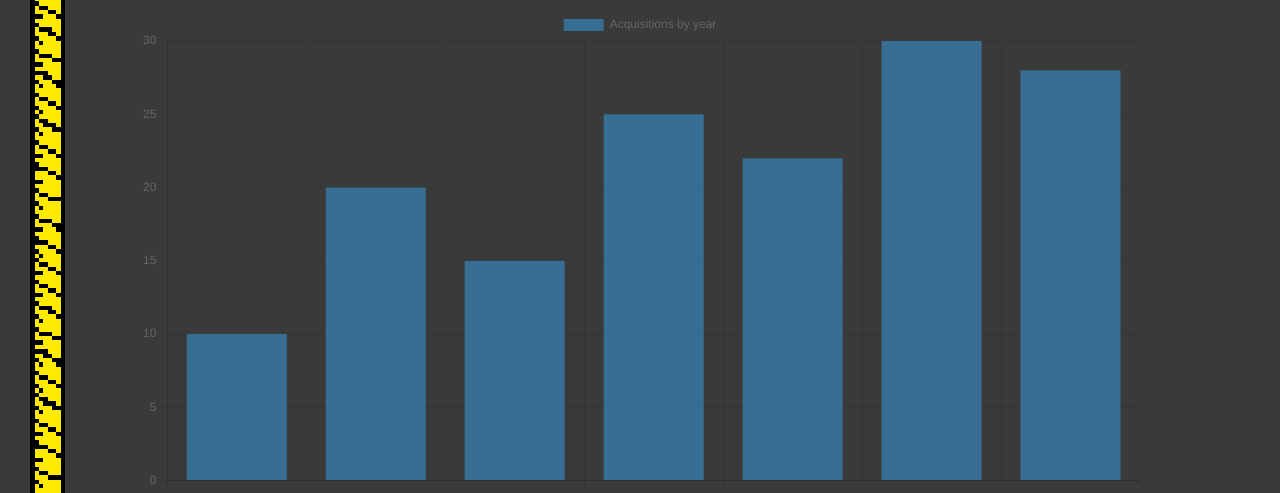
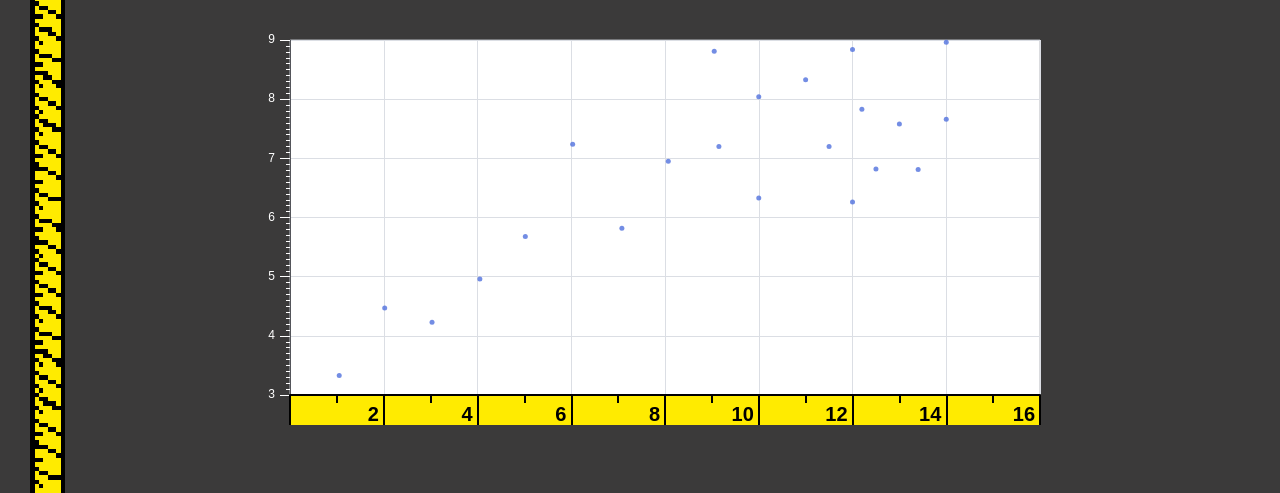
Before and after one commit to bonepill/anthro2, a website built with Vite: page index.html in a window 1280 px wide. Shown: the part 307-800 px from the top of the page. Built offline with nearby package versions, Linux system fonts and the light colour scheme.

Commit message:
use echarts

```diff
--- a/bonepill.css
+++ b/bonepill.css
@@ -19,6 +19,10 @@ body {
 	margin: auto;
 	margin-top: 22vw;
 	width: min(1000px, 85%);
+	#plot{
+	  width: 100%;
+	  height: 500px;
+	}
   }
 }
 
@@ -43,7 +47,7 @@ body {
 
 	#tape {
 	  display: block;
-	  height: 2000px;
+	  height: 5000px;
 	  width: 100%;
 	  background-image: url("measuring-tape.png");
 	  background-repeat: repeat;
--- a/bonepill.js
+++ b/bonepill.js
@@ -1,31 +1,165 @@
 import './init';
 import './bonepill.css';
-import Chart from 'chart.js/auto';
 
-(async function() {
-  const data = [
-    { year: 2010, count: 10 },
-    { year: 2011, count: 20 },
-    { year: 2012, count: 15 },
-    { year: 2013, count: 25 },
-    { year: 2014, count: 22 },
-    { year: 2015, count: 30 },
-    { year: 2016, count: 28 },
-  ];
+import * as echarts from 'echarts';
 
-  new Chart(
-    document.getElementById('plot'),
+var mydata = [
+        [10.0, 8.04],
+        [8.07, 6.95],
+        [13.0, 7.58],
+        [9.05, 8.81],
+        [11.0, 8.33],
+        [14.0, 7.66],
+        [13.4, 6.81],
+        [10.0, 6.33],
+        [14.0, 8.96],
+        [12.5, 6.82],
+        [9.15, 7.2],
+        [11.5, 7.2],
+        [3.03, 4.23],
+        [12.2, 7.83],
+        [2.02, 4.47],
+        [1.05, 3.33],
+        [4.05, 4.96],
+        [6.03, 7.24],
+        [12.0, 6.26],
+        [12.0, 8.84],
+        [7.08, 5.82],
+        [5.02, 5.68],
+      ];
+
+
+var chartDom = document.getElementById('plot');
+var myChart = echarts.init(chartDom);
+var option;
+
+var bounds = {
+  xmin: Math.min(...mydata.map(p => p[0])),
+  xmax: Math.max(...mydata.map(p => p[0])),
+  ymin: Math.min(...mydata.map(p => p[1])),
+  ymax: Math.max(...mydata.map(p => p[1])),
+}
+
+function xAxis(min, max, targetTicks = 5) {
+  const range = max - min;
+  const roughInterval = range / targetTicks;
+  const magnitude = Math.pow(10, Math.ceil(Math.log10(roughInterval)) - 1);
+  const normalized = roughInterval / magnitude;
+  let nice;
+  if (normalized <= 2) nice = 2;
+  else if (normalized <= 5) nice = 5;
+  else nice = 10;
+
+  let line_style = {
+	width: 2,
+	color: 'black',
+  }
+  return {
+	interval: nice * magnitude,
+	min: nice * magnitude * (Math.ceil(min / (nice * magnitude)) - 1),
+	max: nice * magnitude * (Math.floor(max / (nice * magnitude)) + 1),
+	axisLine: {
+	  lineStyle: line_style,
+	},
+	minorTick: {
+      show: true,
+	  splitNumber: nice,
+	  length: 8,
+	  lineStyle: line_style,
+    },
+    axisTick: {
+	  length: 30,
+	  lineStyle: line_style,
+	},
+	axisLabel: {
+	  showMinLabel: false,
+	  align: 'right',
+	  color: 'black',
+	  margin: 10,
+	  padding: [0, 5],
+	  fontWeight: 'bold',
+	  fontSize: 20,
+	},
+  };
+}
+
+function yAxis(min, max, targetTicks = 5) {
+  const range = max - min;
+  const roughInterval = range / targetTicks;
+  const magnitude = Math.pow(10, Math.ceil(Math.log10(roughInterval)) - 1);
+  const normalized = roughInterval / magnitude;
+  let nice;
+  if (normalized <= 2) nice = 2;
+  else if (normalized <= 5) nice = 5;
+  else nice = 10;
+
+  let line_style = {
+	color: 'white',
+  }
+  return {
+	interval: nice * magnitude,
+	min: nice * magnitude * (Math.ceil(min / (nice * magnitude)) - 1),
+	max: nice * magnitude * (Math.floor(max / (nice * magnitude)) + 1),
+	minorTick: {
+      show: true,
+	  splitNumber: nice,
+	  length: 4,
+	  lineStyle: line_style,
+    },
+    axisTick: {
+	  length: 10,
+	  lineStyle: line_style,
+	},
+	axisLabel: {
+	  align: 'right',
+	  color: 'white',
+	  margin: 15,
+	},
+  };
+}
+
+option = {
+  grid: {
+	show: true,
+	backgroundColor: 'white',
+  },
+  xAxis: xAxis(bounds.xmin, bounds.xmax, 7),
+  yAxis: yAxis(bounds.ymin, bounds.ymax, 7),
+  series: [
     {
-      type: 'bar',
-      data: {
-        labels: data.map(row => row.year),
-        datasets: [
-          {
-            label: 'Acquisitions by year',
-            data: data.map(row => row.count)
-          }
-        ]
-      }
+      symbolSize: 5,
+      data: mydata,
+      type: 'scatter'
     }
-  );
-})();
+  ],
+};
+
+function updateAxisBackground(chart) {
+  const rect = chart.getModel()
+    .getComponent('grid')
+    .coordinateSystem
+    .getRect();
+
+  chart.setOption({
+    graphic: [{
+      id: 'x-axis-background',
+      type: 'rect',
+      left: rect.x,
+      top: rect.y + rect.height,
+      shape: {
+        width: rect.width,
+        height: 30
+      },
+      style: {
+        fill: '#FFEB00'
+      },
+      silent: true,
+      z: 0
+    }]
+  });
+}
+
+option && myChart.setOption(option);
+myChart.on('finished', () => {
+  updateAxisBackground(myChart);
+});
--- a/index.html
+++ b/index.html
@@ -12,8 +12,10 @@
 <body>
   <div id="foreground">
 	<div id="centerpage">
+	  <!--
 	  <p id="description">Anthropometric measurement visualizer aggregating various datasets.</p>
-	  <canvas id="plot"></div>
+	  -->
+	  <div id="plot"></div>
 	</div>
   </div>
   <div id="background">
--- a/package.json
+++ b/package.json
@@ -24,6 +24,6 @@
     "vite": "^8.3.8"
   },
   "dependencies": {
-    "chart.js": "^4.6.1"
+    "echarts": "^6.1.0"
   }
 }
--- /dev/null
+++ b/pnpm-workspace.yaml
@@ -0,0 +1,2 @@
+allowBuilds:
+  esbuild: set this to true or false
```
Also changed, not shown: pnpm-lock.yaml.
